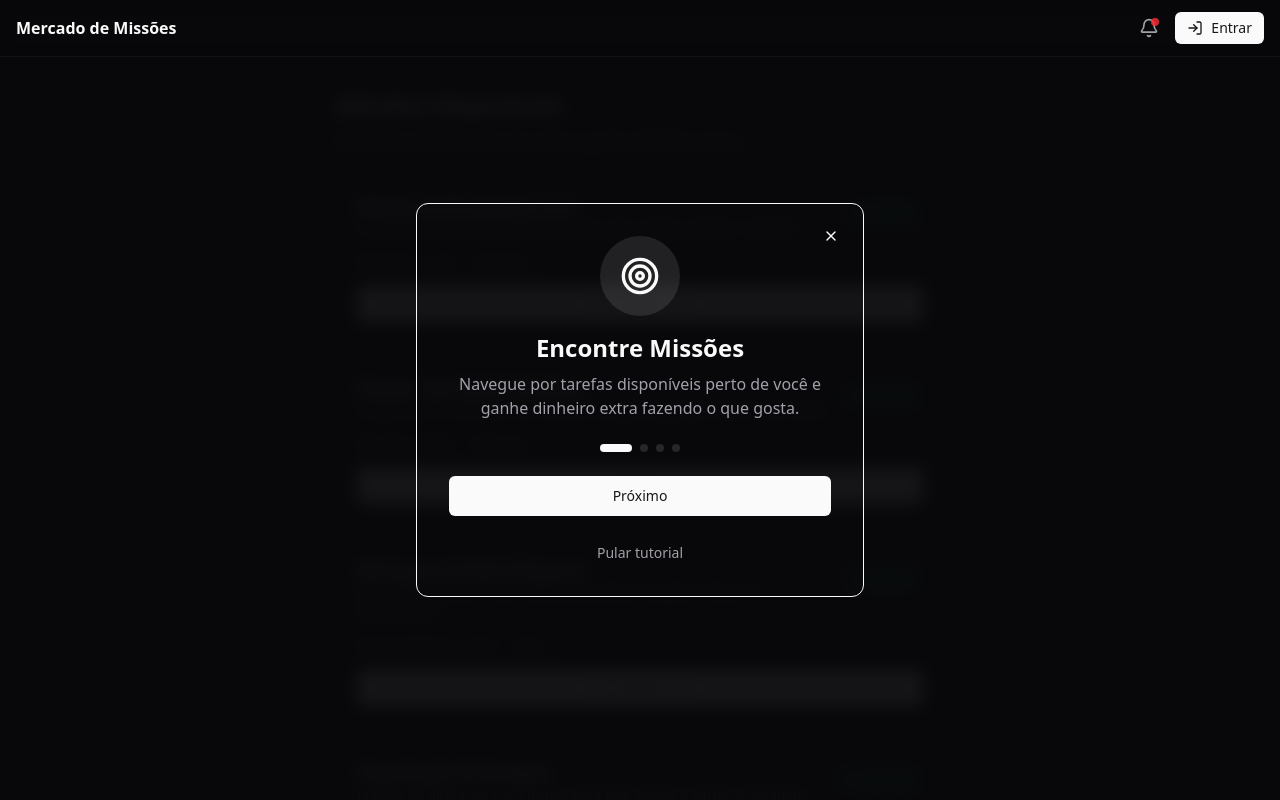
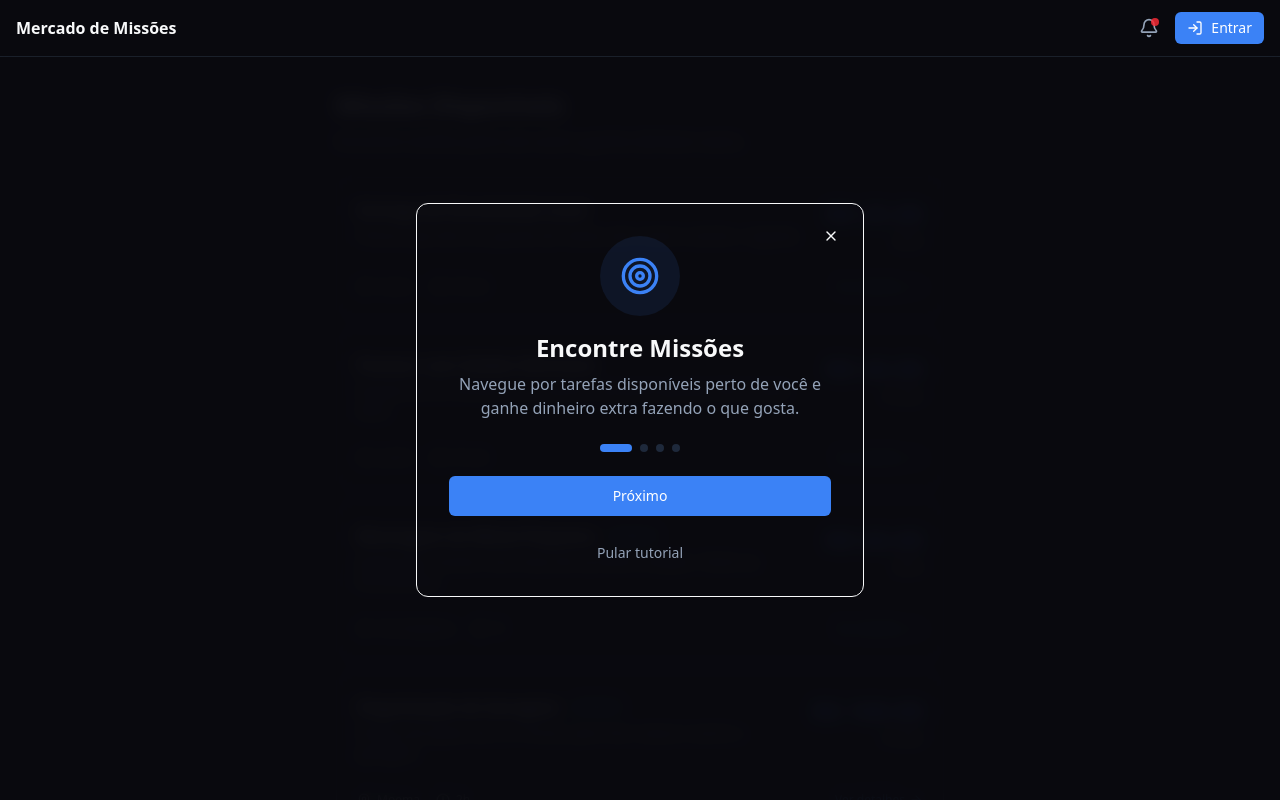
Before and after one commit to EnzzoGomes/projeto-app, a Next.js app: page / in a window 1280 px wide. Shown: the top 800 px of the page. Built offline with nearby package versions, Linux system fonts and the light colour scheme.

Commit message:
feat: professional UI redesign with Supabase integration setup
- Sophisticated blue/slate color palette
- Professional typography and animations
- Supabase client configuration
- Refined MissionCard component
- Database schema in README
- Production-ready design system

```diff
--- a/package.json
+++ b/package.json
@@ -10,6 +10,8 @@
   },
   "dependencies": {
     "@radix-ui/react-slot": "^1.2.4",
+    "@supabase/ssr": "^0.8.0",
+    "@supabase/supabase-js": "^2.90.1",
     "class-variance-authority": "^0.7.1",
     "clsx": "^2.1.1",
     "framer-motion": "^12.24.10",
--- a/src/app/globals.css
+++ b/src/app/globals.css
@@ -32,27 +32,42 @@
 }
 
 :root {
-  --background: #09090b; /* Zinc 950 */
-  --foreground: #fafafa; /* Zinc 50 */
+  /* Professional Palette - Sophisticated Blue & Neutrals */
+  --background: #0a0a0f;
+  /* Deep navy-black */
+  --foreground: #f8f9fa;
+  /* Soft white */
 
-  --primary: #fafafa;
-  --primary-foreground: #18181b;
+  /* Primary - Professional Blue */
+  --primary: #3b82f6;
+  /* Blue 500 */
+  --primary-foreground: #ffffff;
 
-  --secondary: #27272a; /* Zinc 800 */
-  --secondary-foreground: #fafafa;
+  /* Secondary - Refined Gray */
+  --secondary: #1e293b;
+  /* Slate 800 */
+  --secondary-foreground: #f1f5f9;
 
-  --muted: #27272a;
-  --muted-foreground: #a1a1aa;
+  /* Muted - Subtle backgrounds */
+  --muted: #1e293b;
+  --muted-foreground: #94a3b8;
+  /* Slate 400 */
 
-  --accent: #27272a;
-  --accent-foreground: #fafafa;
+  /* Accent - Highlight */
+  --accent: #2563eb;
+  /* Blue 600 */
+  --accent-foreground: #ffffff;
 
-  --destructive: #7f1d1d;
-  --destructive-foreground: #fafafa;
+  /* Semantic */
+  --destructive: #ef4444;
+  /* Red 500 */
+  --destructive-foreground: #ffffff;
 
-  --border: #27272a;
-  --input: #27272a;
-  --ring: #d4d4d8;
+  /* Borders - Subtle */
+  --border: #334155;
+  /* Slate 700 */
+  --input: #1e293b;
+  --ring: #3b82f6;
 
   --radius: 0.5rem;
 }
@@ -79,13 +94,16 @@ body {
 ::-webkit-scrollbar {
   width: 8px;
 }
+
 ::-webkit-scrollbar-track {
   background: transparent;
 }
+
 ::-webkit-scrollbar-thumb {
   background: var(--border);
   border-radius: 4px;
 }
+
 ::-webkit-scrollbar-thumb:hover {
   background: var(--muted-foreground);
 }
--- a/src/components/MissionCard.tsx
+++ b/src/components/MissionCard.tsx
@@ -1,8 +1,7 @@
 "use client";
 
-import { MapPin, DollarSign, Clock, ArrowRight } from "lucide-react";
+import { MapPin, Clock, ArrowRight, Star } from "lucide-react";
 import { motion } from "framer-motion";
-import { cn } from "@/lib/utils";
 import Link from "next/link";
 
 interface MissionProps {
@@ -13,51 +12,81 @@ interface MissionProps {
     location: string;
     distance: string;
     duration: string;
+    minLevel?: number;
+    paymentMethod?: "pix" | "cash" | "card";
 }
+
+const paymentIcons = {
+    pix: "₿",
+    cash: "$",
+    card: "💳"
+};
 
 export function MissionCard({ mission }: { mission: MissionProps }) {
     return (
+        <Link href={`/mission/${mission.id}`}>
             <motion.div
                 initial={{ opacity: 0, y: 20 }}
                 animate={{ opacity: 1, y: 0 }}
-            whileTap={{ scale: 0.98 }}
-            className="group relative overflow-hidden rounded-xl border border-border bg-card p-5 shadow-sm transition-colors hover:bg-accent/50"
+                whileHover={{ y: -2 }}
+                transition={{ duration: 0.2 }}
+                className="group relative overflow-hidden rounded-lg border border-border bg-card hover:bg-card/80 hover:border-primary/50 transition-all duration-200"
             >
-            <div className="flex items-start justify-between">
-                <div className="space-y-1">
-                    <h3 className="font-semibold leading-none tracking-tight text-foreground">
+                <div className="p-5 space-y-4">
+                    {/* Header */}
+                    <div className="flex items-start justify-between gap-4">
+                        <div className="flex-1 min-w-0">
+                            <div className="flex items-center gap-2 mb-1">
+                                <h3 className="font-semibold text-foreground truncate">
                                     {mission.title}
                                 </h3>
+                                {mission.minLevel && mission.minLevel > 1 && (
+                                    <span className="shrink-0 inline-flex items-center gap-1 px-2 py-0.5 rounded-full bg-primary/10 text-primary text-xs font-medium">
+                                        <Star className="h-3 w-3" />
+                                        Nv. {mission.minLevel}
+                                    </span>
+                                )}
+                            </div>
                             <p className="text-sm text-muted-foreground line-clamp-2">
                                 {mission.description}
                             </p>
                         </div>
-                <div className="flex shrink-0 items-center justify-center rounded-lg bg-emerald-500/10 px-3 py-1 text-emerald-500">
-                    <DollarSign className="mr-1 h-3.5 w-3.5" />
-                    <span className="font-bold">{mission.reward.toFixed(2)}</span>
+
+                        <div className="shrink-0 text-right">
+                            <div className="text-2xl font-bold text-primary">
+                                R$ {mission.reward.toFixed(2)}
+                            </div>
+                            {mission.paymentMethod && (
+                                <div className="text-xs text-muted-foreground mt-1">
+                                    {paymentIcons[mission.paymentMethod]} {mission.paymentMethod.toUpperCase()}
+                                </div>
+                            )}
                         </div>
                     </div>
 
-            <div className="mt-4 flex items-center gap-4 text-xs text-muted-foreground">
-                <div className="flex items-center gap-1">
+                    {/* Footer */}
+                    <div className="flex items-center justify-between pt-3 border-t border-border/50">
+                        <div className="flex items-center gap-4 text-xs text-muted-foreground">
+                            <div className="flex items-center gap-1.5">
                                 <MapPin className="h-3.5 w-3.5" />
-                    <span>{mission.location} • {mission.distance}</span>
+                                <span>{mission.location}</span>
                             </div>
-                <div className="flex items-center gap-1">
+                            <div className="flex items-center gap-1.5">
                                 <Clock className="h-3.5 w-3.5" />
                                 <span>{mission.duration}</span>
                             </div>
                         </div>
 
-            <div className="mt-4">
-                <Link
-                    href={`/mission/${mission.id}`}
-                    className="w-full flex items-center justify-center gap-2 rounded-lg bg-primary px-4 py-2 text-sm font-medium text-primary-foreground shadow transition-colors hover:bg-primary/90"
-                >
-                    Ver Missão
-                    <ArrowRight className="h-4 w-4" />
+                        <div className="flex items-center gap-1 text-xs font-medium text-primary group-hover:gap-2 transition-all">
+                            Ver detalhes
+                            <ArrowRight className="h-3.5 w-3.5" />
+                        </div>
+                    </div>
+                </div>
+
+                {/* Subtle gradient overlay on hover */}
+                <div className="absolute inset-0 bg-gradient-to-r from-primary/0 via-primary/0 to-primary/5 opacity-0 group-hover:opacity-100 transition-opacity pointer-events-none" />
+            </motion.div>
         </Link>
-            </div>
-        </motion.div>
     );
 }
--- /dev/null
+++ b/src/lib/supabase/client.ts
@@ -0,0 +1,8 @@
+import { createBrowserClient } from '@supabase/ssr'
+
+export function createClient() {
+    return createBrowserClient(
+        process.env.NEXT_PUBLIC_SUPABASE_URL!,
+        process.env.NEXT_PUBLIC_SUPABASE_ANON_KEY!
+    )
+}
--- /dev/null
+++ b/src/lib/supabase/server.ts
@@ -0,0 +1,27 @@
+import { createServerClient } from '@supabase/ssr'
+import { cookies } from 'next/headers'
+
+export async function createClient() {
+    const cookieStore = await cookies()
+
+    return createServerClient(
+        process.env.NEXT_PUBLIC_SUPABASE_URL!,
+        process.env.NEXT_PUBLIC_SUPABASE_ANON_KEY!,
+        {
+            cookies: {
+                getAll() {
+                    return cookieStore.getAll()
+                },
+                setAll(cookiesToSet) {
+                    try {
+                        cookiesToSet.forEach(({ name, value, options }) =>
+                            cookieStore.set(name, value, options)
+                        )
+                    } catch {
+                        // Server Component - ignore
+                    }
+                },
+            },
+        }
+    )
+}
```
Also changed, not shown: 2 other files (tests, documents, lock files or other folders). Lines whose indentation alone changed are shown as unchanged.
